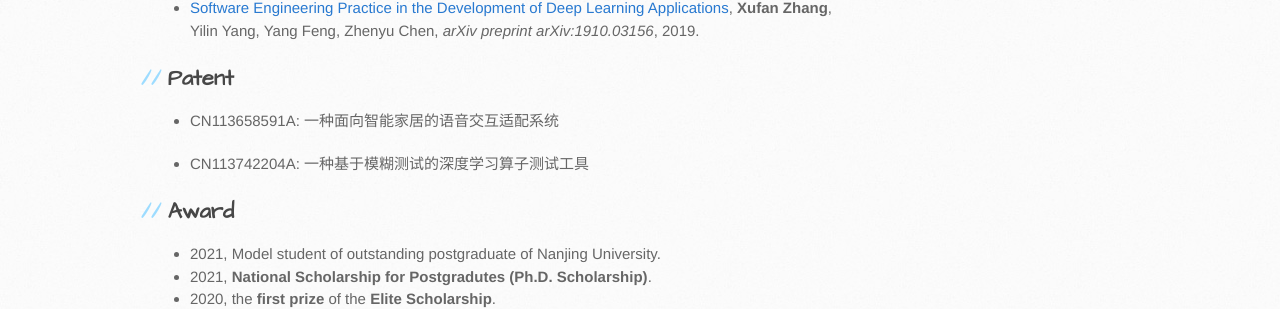
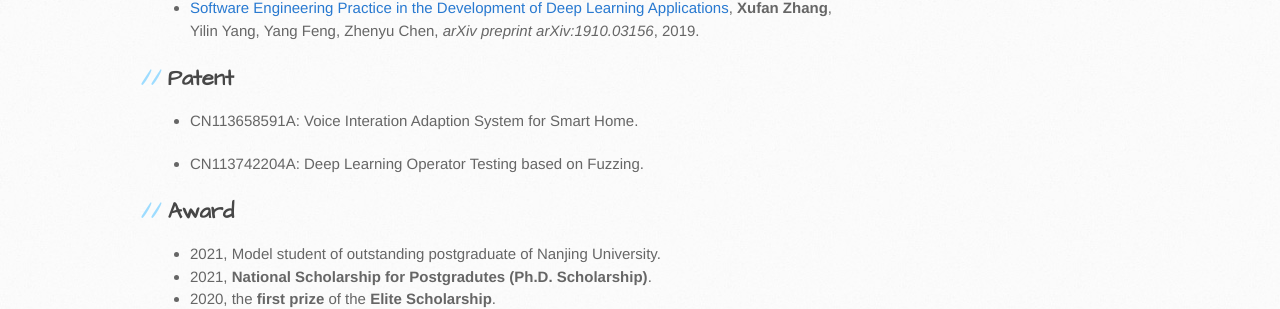
Before and after one commit to sunshinezxf/sunshinezxf.github.io, a Jekyll site: the page built from index.md, in a window 1280 px wide. Shown: the part 1726-2035 px from the top of the page. Built offline with Jekyll 4.4.1, drawn with Linux system fonts in a browser that asks for light colours; our own code applies the rules of GitHub Pages for plain Markdown files.

Commit message:
更新专利信息

```diff
--- a/index.md
+++ b/index.md
@@ -51,9 +51,9 @@ If you are interested in the topics/projects/courses I work on, or if you would
 
 ## Patent
 
-- CN113658591A: 一种面向智能家居的语音交互适配系统
+- CN113658591A: Voice Interation Adaption System for Smart Home.
 
-- CN113742204A: 一种基于模糊测试的深度学习算子测试工具
+- CN113742204A: Deep Learning Operator Testing based on Fuzzing.
 
 
 ## Award
```
